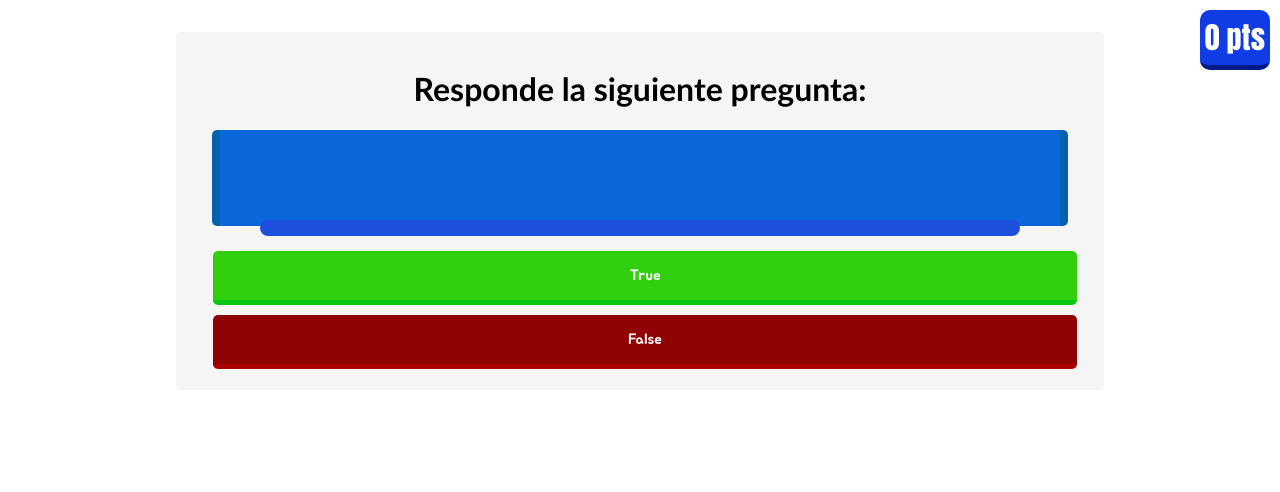
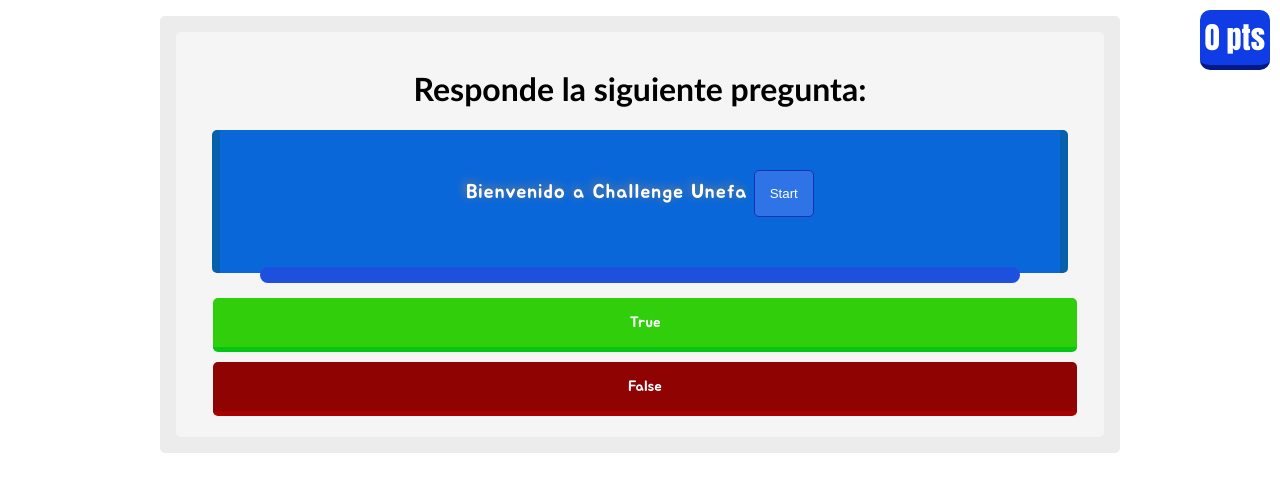
Before and after one commit to Arentus/Unefa-Challengex, a PHP site: page / in a window 1280 px wide. Shown: the top 492 px of the page. Run offline with PHP 8.4, Linux system fonts and the light colour scheme; data that the repository does not hold is empty.

Commit message:
[AJAX][JQUERY] Questiosn Working

```diff
--- a/views/css/styles.css
+++ b/views/css/styles.css
@@ -12,11 +12,24 @@
 }
 .container{
 	cursor: pointer;
+	background: #ECECEC;
 	text-align: center;
 	padding: 1em;
 	border-radius: 5px;
 }
-
+.startbutton{
+	cursor: pointer;
+	border-radius: 5px;
+	padding: 15px;
+	color: white;
+	background-color: #2E74E7;
+	border:1px solid #1432B2;
+	transition: all 0.5s ease;
+}
+.startbutton:hover{
+	background: #0522B7;
+	transform: translateY(5px);
+}
 .wrapper{
 	border-radius: 5px;
 	background-color: whitesmoke;
@@ -45,7 +58,7 @@
 }
 
 .titlequestion{
-	font-family: Giorgia;
+	font-family: Jua!important;
 	color: white;
 	letter-spacing: 1px;
 	text-shadow: -2px -2px 10px grey;
--- a/views/index.php
+++ b/views/index.php
@@ -13,11 +13,12 @@
 			<h1>Responde la siguiente pregunta:</h1>
 
 			<div class="counter">
-				0 pts
+				<span id="number">0</span> pts
 			</div>
 
 			<div class="questionwrapper">
-				<span class="titlequestion"></span>
+				<span class="titlequestion">Bienvenido a Challenge Unefa</span>
+				<button class="start startbutton">Start</button>
 				<div class="bar">
 				</div>
 			</div>
@@ -25,9 +26,9 @@
 
 				<div class="buttonwrapper">
 
-					<button id="trueanswer" value="true" class="button true-button" > True</button>
+					<button id="trueanswer" value="1" class="button true-button" > True</button>
 
-					<button id="falseanswer" value="false" class="button false-button">False</button>
+					<button id="falseanswer" value="0" class="button false-button">False</button>
 
 				</div>
 
@@ -57,32 +58,52 @@
 	<script type="text/javascript" src="js/jquery-3.3.1.js"></script>
 	<script type="text/javascript">
 		$(document).ready(function(){
+
 			$.get( "questions.php", function( response ) {
 
 			    var questions = JSON.parse(response); //objto de questions
 			    var questions_array = jQuery.makeArray(questions); //array de questions
+				var nroPreguntas = Object.keys(questions).length/2;
+				var score = 0;
+				var nb_question = 0;
 
-			    $(".titlequestion").html(questions.question1);
+					$(".start").one("click",function(){
 
-			    //alert("Esta vez responderas "+Object.keys(questions).length/2+" preguntas!");
+						$(this).remove();
 
-			    // nro de prguntas
-			    // valor ingresado por el usuario
-			    // preguntas y respuestas
-				// el puntaje
-				// la pregunta actual
+						nb_question = generar_nro_question(nroPreguntas);
+
+						$(".titlequestion").html(questions_array[0]['question'+nb_question]);
+					});
+
+					$( ".button").click(function( event ) {
+
+						var respuesta_correcta = questions_array[0]['answer'+nb_question];
+						var valor_u = $(this).attr("value");
+						comprobar_respuesta(valor_u,respuesta_correcta);
+						nb_question = generar_nro_question(nroPreguntas);
+						$(".titlequestion").html(questions_array[0]['question'+nb_question]);
+					});
+
+				function comprobar_respuesta( valor_u , respuesta_correcta ){
+					if (valor_u == respuesta_correcta) {
+						++score;
+						$(".newcontent").html("Correcta!");
+						$("#number").html(score);
+					}else{
+						$(".newcontent").html("Incorrecta!");
+					}
+				}
+
+				function generar_nro_question(nroPreguntas){
+					return nb_question = Math.floor((Math.random() * nroPreguntas) + 1);
+				}
+
+			});
+
+		});
 
 
-
-
-
-
-				console.log(questions);
-				console.log(questions_array);
-			});
-		});
-
-			/*alert('Bienvenido a Challenge Unefa! Tendras que responder varias preguntas de verdadero y falso y si sacas mas de 15 puntos ganas! Suerte! :D');*/
 	</script>
 </body>
 </html>
```
Also changed, not shown: 1 other file.
